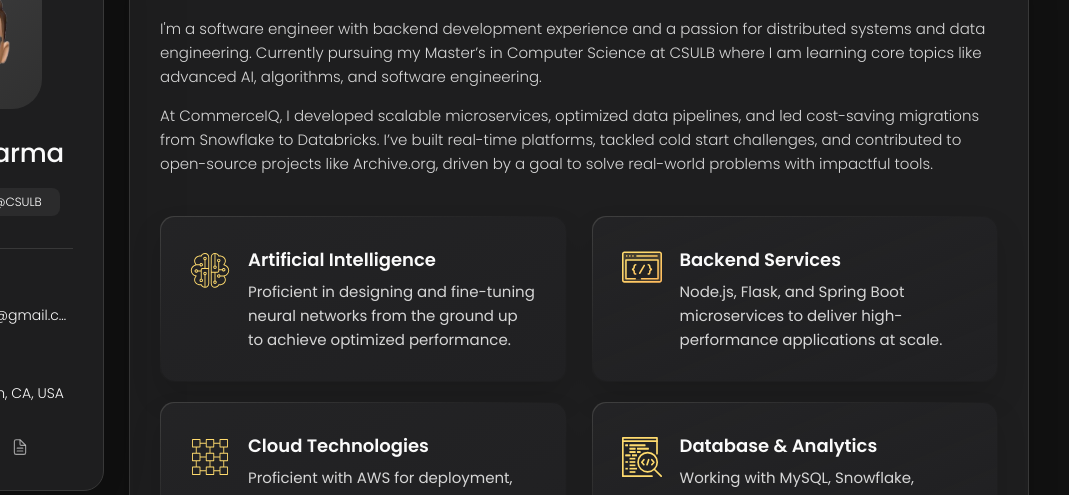
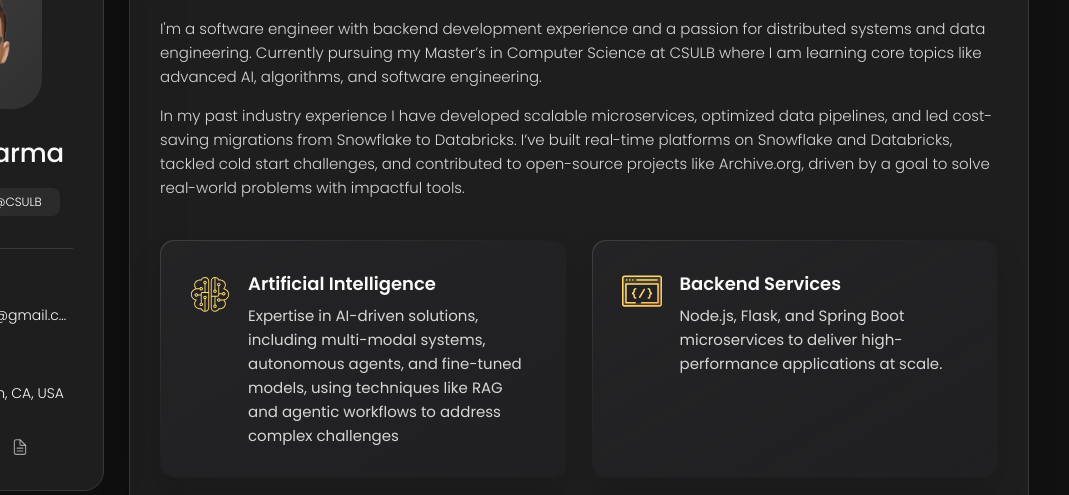
Before and after one commit to ishank-dev/ishank-dev.github.io, a plain HTML site: page index.html in a window 1280 px wide. Shown: the part 162-657 px from the top of the page, 211-1280 px from the left. Drawn offline with nearby package versions, Linux system fonts and the light colour scheme.

Commit message:
optimise

```diff
--- a/index.html
+++ b/index.html
@@ -149,8 +149,8 @@
           </p>
 
           <p>
-            At CommerceIQ, I developed scalable microservices, optimized data pipelines, and led cost-saving migrations
-            from Snowflake to Databricks. I’ve built real-time platforms, tackled cold start challenges, and contributed
+            In my past industry experience I have developed scalable microservices, optimized data pipelines, and led cost-saving migrations
+            from Snowflake to Databricks. I’ve built real-time platforms on Snowflake and Databricks, tackled cold start challenges, and contributed
             to open-source projects like Archive.org, driven by a goal to solve real-world problems with impactful
             tools.
           </p>
@@ -172,8 +172,7 @@
               <div class="service-content-box">
                 <h4 class="h4 service-item-title">Artificial Intelligence</h4>
                 <p class="service-item-text">
-                  Proficient in designing and fine-tuning neural networks from the ground up to achieve optimized
-                  performance.
+                  Expertise in AI-driven solutions, including multi-modal systems, autonomous agents, and fine-tuned models, using techniques like RAG and agentic workflows to address complex challenges
                 </p>
               </div>
             </li>
```
Also changed, not shown: 3 other files.
